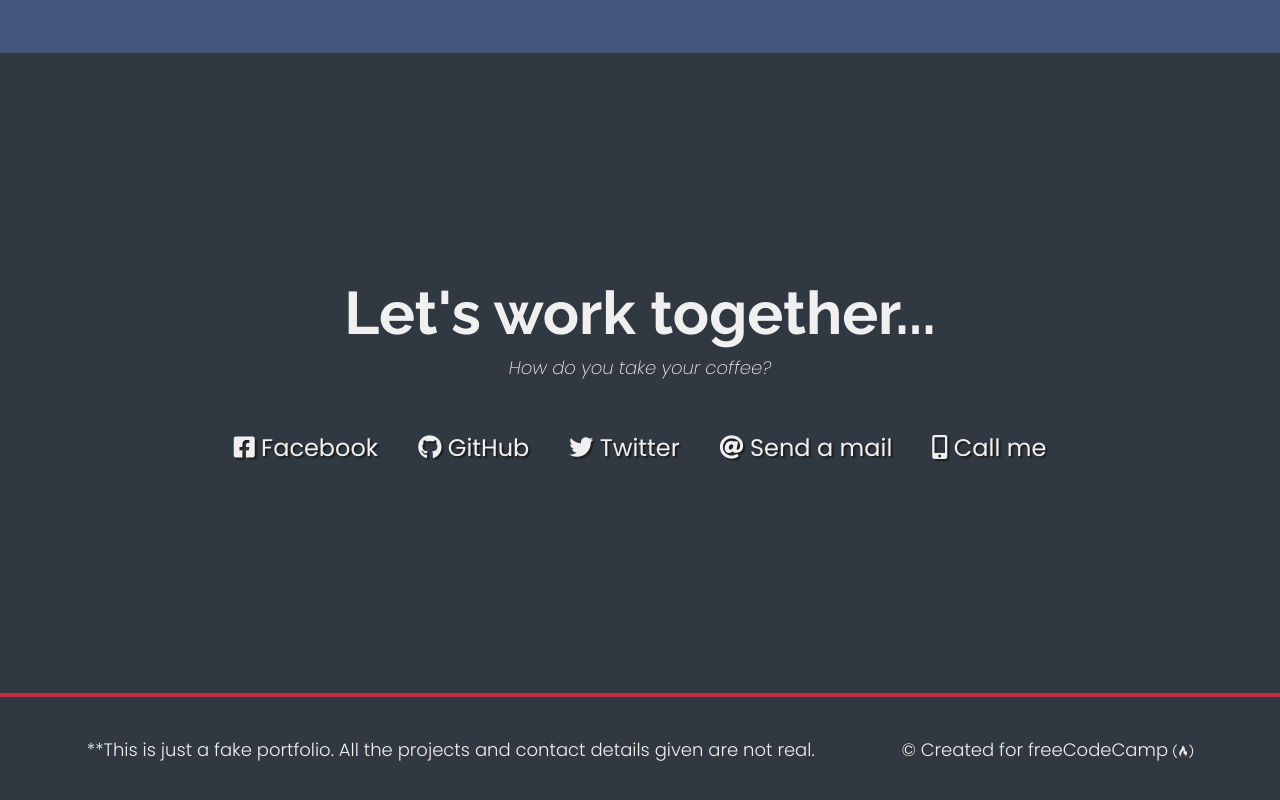
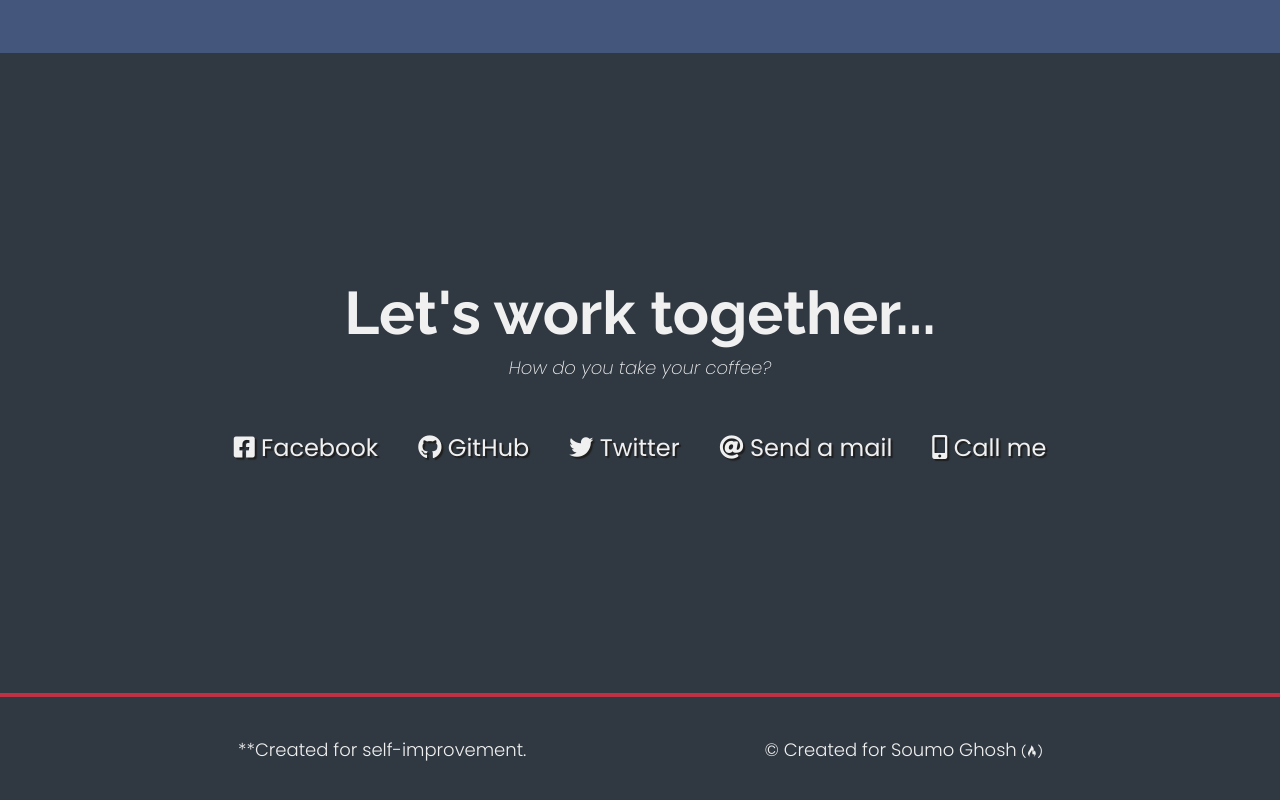
Before and after one commit to soumog2000/Portfolio, a plain HTML site: page index.html in a window 1280 px wide. Shown: the part 1932-2732 px from the top of the page. Drawn offline with Linux system fonts and the light colour scheme.

Commit message:
Update index.html

```diff
--- a/index.html
+++ b/index.html
@@ -195,13 +195,12 @@
 
 <footer>
   <p>
-    **This is just a fake portfolio. All the projects and contact details given
-    are not real.
+    **Created for self-improvement.
   </p>
   <p>
     &copy; Created for
-    <a href="https://www.freecodecamp.com/" target="_blank"
-      >freeCodeCamp <i class="fab fa-free-code-camp"></i
+    <a href="https://soumog2000.github.io/Portfolio/" target="_blank"
+      >Soumo Ghosh <i class="fab fa-free-code-camp"></i
     ></a>
   </p>
 </footer>
```
